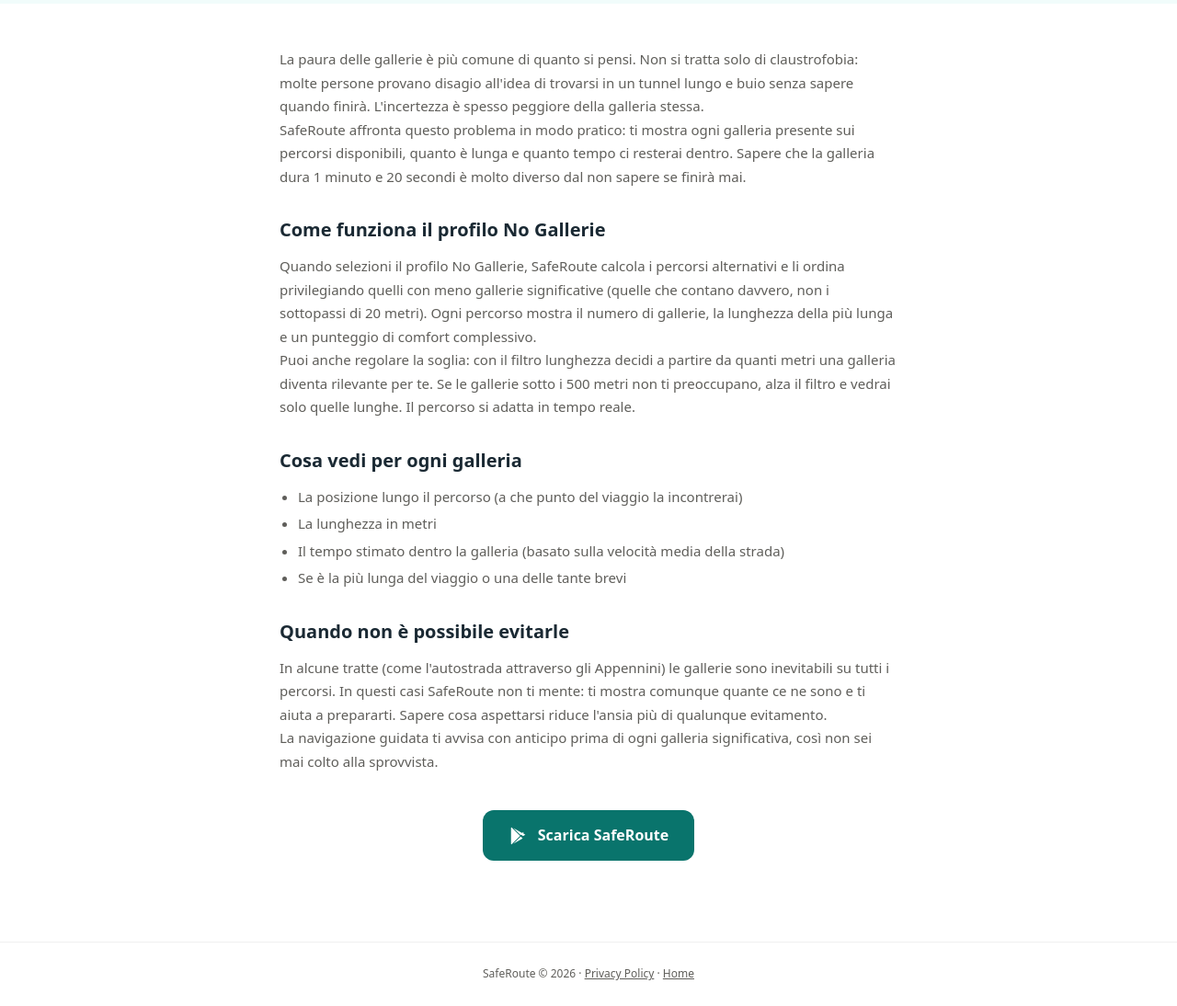
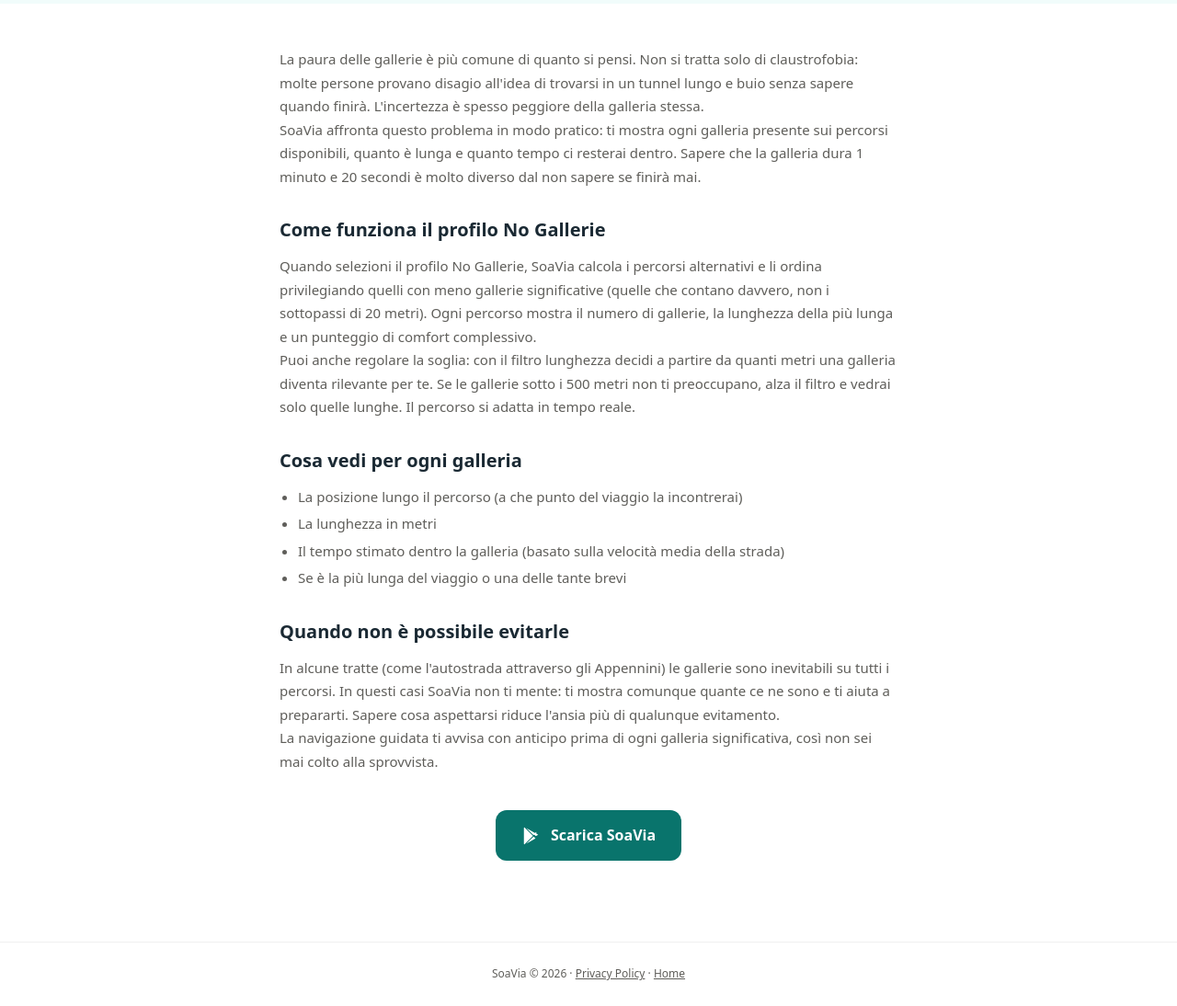
Before and after one commit to marcoRepo/soavia-site, a plain HTML site: page paura-gallerie.html in a window 1280 px wide. Shown: the part 380-1474 px from the top of the page at 92% size. Drawn offline with Linux system fonts and the light colour scheme.

Commit message:
Update paura-gallerie.html

```diff
--- a/paura-gallerie.html
+++ b/paura-gallerie.html
@@ -3,11 +3,11 @@
 <head>
 <meta charset="utf-8">
 <meta name="viewport" content="width=device-width,initial-scale=1">
-<title>Paura delle gallerie? Il navigatore che le evita – SafeRoute</title>
-<meta name="description" content="SafeRoute è il navigatore per chi ha paura delle gallerie. Mostra quante gallerie ci sono su ogni percorso, quanto sono lunghe e ti propone alternative senza tunnel.">
+<title>Paura delle gallerie? Il navigatore che le evita – SoaVia</title>
+<meta name="description" content="SoaVia è the navigatore per chi ha paura delle gallerie. Mostra quante gallerie ci sono su ogni percorso, quanto sono lunghe e ti propone alternative senza tunnel.">
 <meta name="keywords" content="paura gallerie, fobia gallerie, claustrofobia gallerie, navigatore senza gallerie, evitare gallerie, paura tunnel, navigatore anti-gallerie, gallerie lunghe">
-<link rel="canonical" href="https://saferoute.app/paura-gallerie">
-<meta property="og:title" content="Paura delle gallerie? SafeRoute le evita per te">
+<link class="canonical" href="https://soavia.app/paura-gallerie">
+<meta property="og:title" content="Paura delle gallerie? SoaVia le evita per te">
 <meta property="og:description" content="Il navigatore che mostra ogni galleria sul percorso e propone alternative all'aperto.">
 <link rel="stylesheet" href="css/style.css">
 </head>
@@ -15,7 +15,7 @@
 
 <nav>
 <div class="container">
-  <a class="nav-brand" href="/">SafeRoute</a>
+  <a class="nav-brand" href="/">SoaVia</a>
   <div class="nav-links">
     <a href="/mal-auto">Mal d'auto</a>
     <a href="/paura-gallerie"><strong>Gallerie</strong></a>
@@ -26,7 +26,7 @@
 
 <section class="page-hero">
 <div class="container">
-  <h1>Hai paura delle gallerie?<br>SafeRoute ti mostra ogni tunnel prima di partire</h1>
+  <h1>Hai paura delle gallerie?<br>SoaVia ti mostra ogni tunnel prima di partire</h1>
   <p>Il profilo "No Gallerie" cerca percorsi che evitano le gallerie lunghe. Quando non è possibile evitarle del tutto, ti dice esattamente quante sono e quanto durano.</p>
 </div>
 </section>
@@ -36,11 +36,11 @@
 
 <p>La paura delle gallerie è più comune di quanto si pensi. Non si tratta solo di claustrofobia: molte persone provano disagio all'idea di trovarsi in un tunnel lungo e buio senza sapere quando finirà. L'incertezza è spesso peggiore della galleria stessa.</p>
 
-<p>SafeRoute affronta questo problema in modo pratico: ti mostra ogni galleria presente sui percorsi disponibili, quanto è lunga e quanto tempo ci resterai dentro. Sapere che la galleria dura 1 minuto e 20 secondi è molto diverso dal non sapere se finirà mai.</p>
+<p>SoaVia affronta questo problema in modo pratico: ti mostra ogni galleria presente sui percorsi disponibili, quanto è lunga e quanto tempo ci resterai dentro. Sapere che la galleria dura 1 minuto e 20 secondi è molto diverso dal non sapere se finirà mai.</p>
 
 <h2>Come funziona il profilo No Gallerie</h2>
 
-<p>Quando selezioni il profilo No Gallerie, SafeRoute calcola i percorsi alternativi e li ordina privilegiando quelli con meno gallerie significative (quelle che contano davvero, non i sottopassi di 20 metri). Ogni percorso mostra il numero di gallerie, la lunghezza della più lunga e un punteggio di comfort complessivo.</p>
+<p>Quando selezioni il profilo No Gallerie, SoaVia calcola i percorsi alternativi e li ordina privilegiando quelli con meno gallerie significative (quelle che contano davvero, non i sottopassi di 20 metri). Ogni percorso mostra il numero di gallerie, la lunghezza della più lunga e un punteggio di comfort complessivo.</p>
 
 <p>Puoi anche regolare la soglia: con il filtro lunghezza decidi a partire da quanti metri una galleria diventa rilevante per te. Se le gallerie sotto i 500 metri non ti preoccupano, alza il filtro e vedrai solo quelle lunghe. Il percorso si adatta in tempo reale.</p>
 
@@ -55,14 +55,14 @@
 
 <h2>Quando non è possibile evitarle</h2>
 
-<p>In alcune tratte (come l'autostrada attraverso gli Appennini) le gallerie sono inevitabili su tutti i percorsi. In questi casi SafeRoute non ti mente: ti mostra comunque quante ce ne sono e ti aiuta a prepararti. Sapere cosa aspettarsi riduce l'ansia più di qualunque evitamento.</p>
+<p>In alcune tratte (come l'autostrada attraverso gli Appennini) le gallerie sono inevitabili su tutti i percorsi. In questi casi SoaVia non ti mente: ti mostra comunque quante ce ne sono e ti aiuta a prepararti. Sapere cosa aspettarsi riduce l'ansia più di qualunque evitamento.</p>
 
 <p>La navigazione guidata ti avvisa con anticipo prima di ogni galleria significativa, così non sei mai colto alla sprovvista.</p>
 
 <div style="text-align:center;margin:40px 0">
-  <a class="btn-store" href="https://play.google.com/store/apps/details?id=com.saferoute.pro.app" target="_blank" rel="noopener">
+  <a class="btn-store" href="https://play.google.com/store/apps/details?id=com.soavia.pro.app" target="_blank" rel="noopener">
     <svg viewBox="0 0 24 24"><path d="M3.609 1.814L13.792 12 3.61 22.186a.996.996 0 0 1-.61-.92V2.734a1 1 0 0 1 .609-.92zm10.89 10.893l2.302 2.302-10.937 6.333 8.635-8.635zm3.199-3.405l2.302 1.33-2.883 1.67-2.523-2.523 3.104-2.477zM5.864 2.658L16.8 8.991l-2.302 2.302L5.864 2.658z"/></svg>
-    Scarica SafeRoute
+    Scarica SoaVia
   </a>
 </div>
 
@@ -71,7 +71,7 @@
 
 <footer>
 <div class="container">
-  <p>SafeRoute &copy; 2026 &middot; <a href="/privacy">Privacy Policy</a> &middot; <a href="/">Home</a></p>
+  <p>SoaVia &copy; 2026 &middot; <a href="/privacy">Privacy Policy</a> &middot; <a href="/">Home</a></p>
 </div>
 </footer>
 
```
